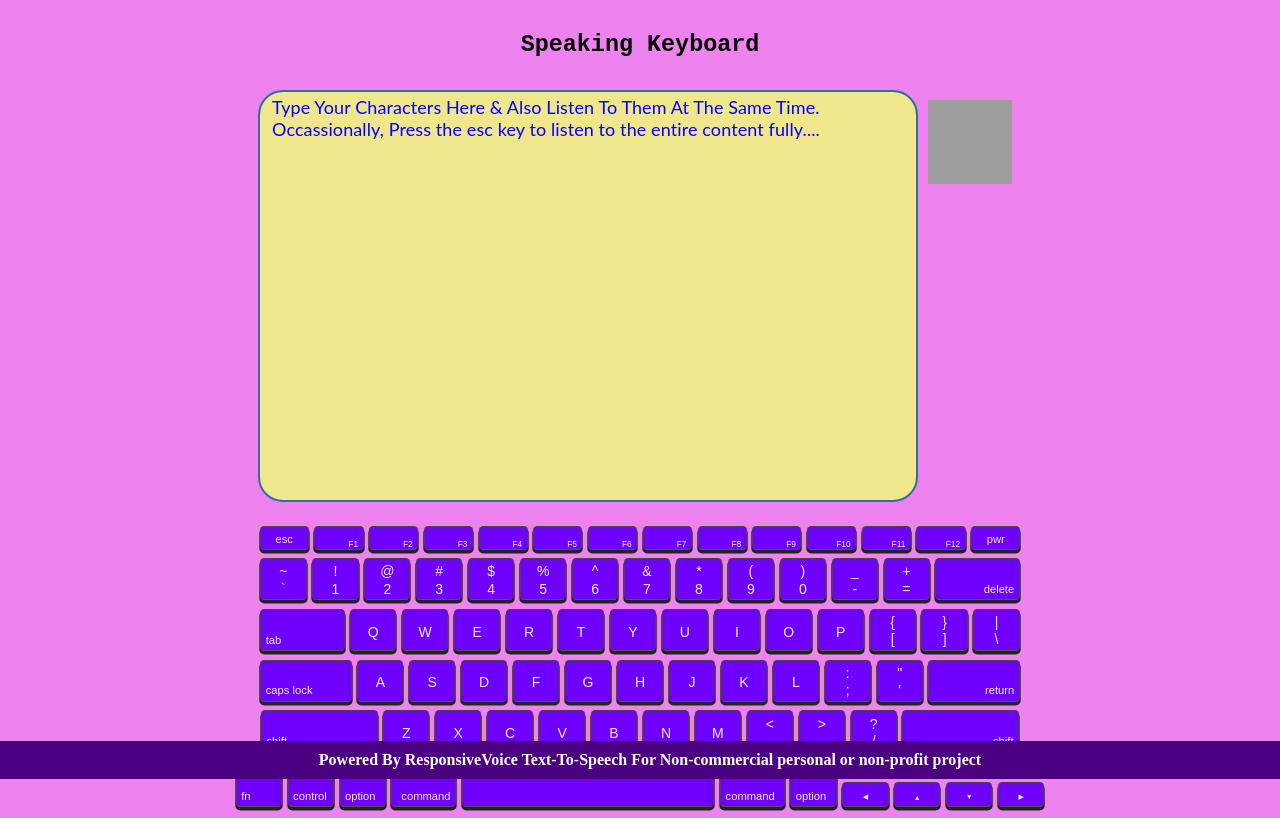
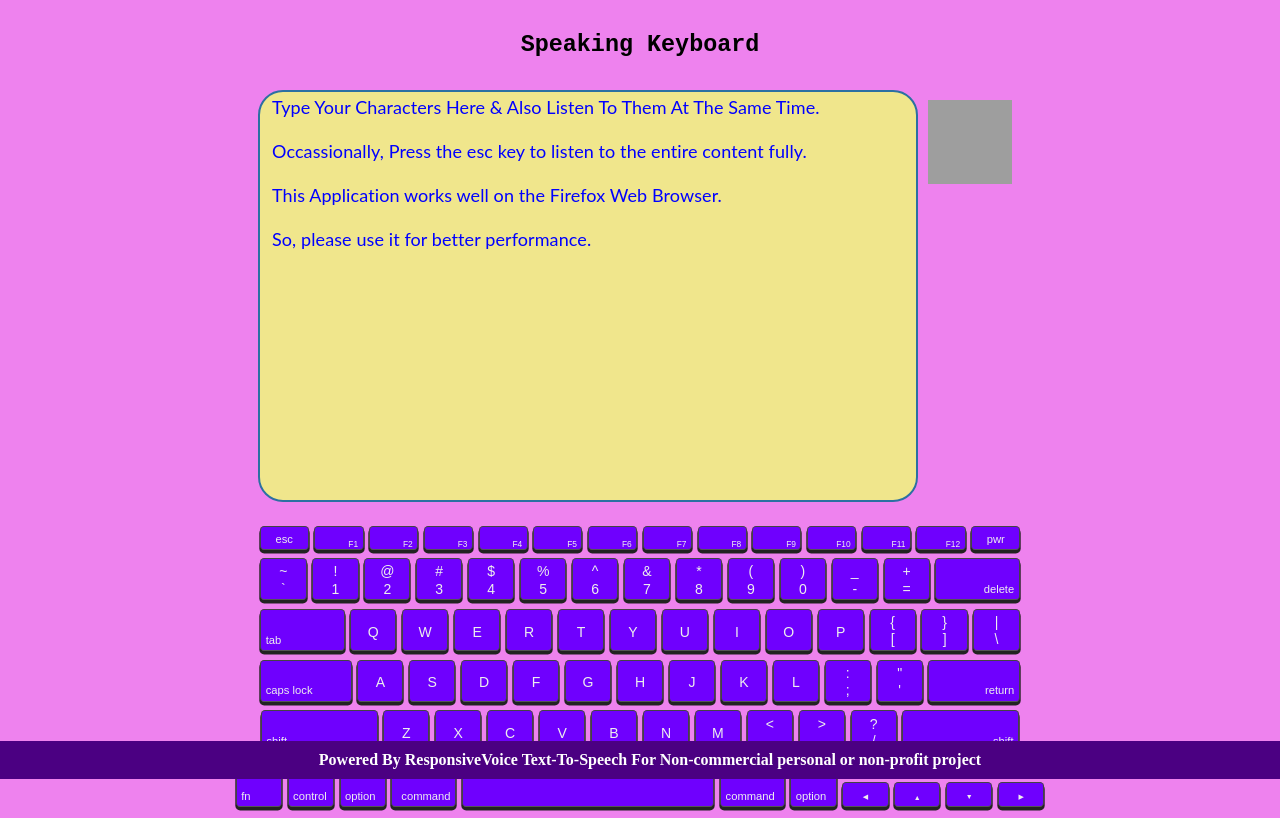
Before and after one commit to linuxguist/keyboard, a plain HTML site: page index.html in a window 1280 px wide. Drawn offline with nearby package versions, Linux system fonts and the light colour scheme; grey boxes are pictures that could not be loaded; a script that the page names is missing.

Commit message:
no message

```diff
--- a/index.html
+++ b/index.html
@@ -98,7 +98,14 @@ justify-content: center;
 
 <div class="samerow">
 
-<textarea placeholder="Type Your Characters Here & Also Listen To Them At The Same Time. Occassionally, Press the esc key to listen to the entire content fully...." class="form-control " id="text" rows="12" cols="60" autofocus></textarea>
+<textarea placeholder="Type Your Characters Here & Also Listen To Them At The Same Time.
+
+Occassionally, Press the esc key to listen to the entire content fully.
+
+This Application works well on the Firefox Web Browser.
+
+So, please use it for better performance.
+" class="form-control " id="text" rows="12" cols="60" autofocus></textarea>
 
 <img title="Listen" src="https://i.imgur.com/XYb2rMG.jpg" style="width: 84px;height: 84px;" onclick="responsiveVoice.speak($('#text').val(),$('#voiceselection').val(), parameters);">
 
```
